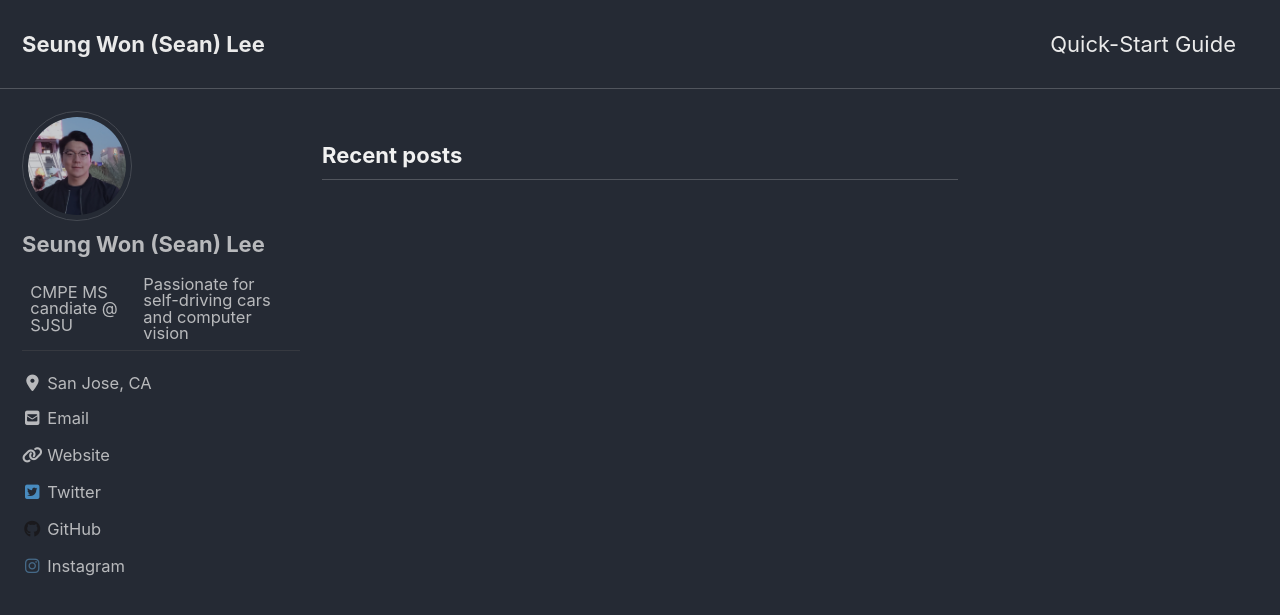
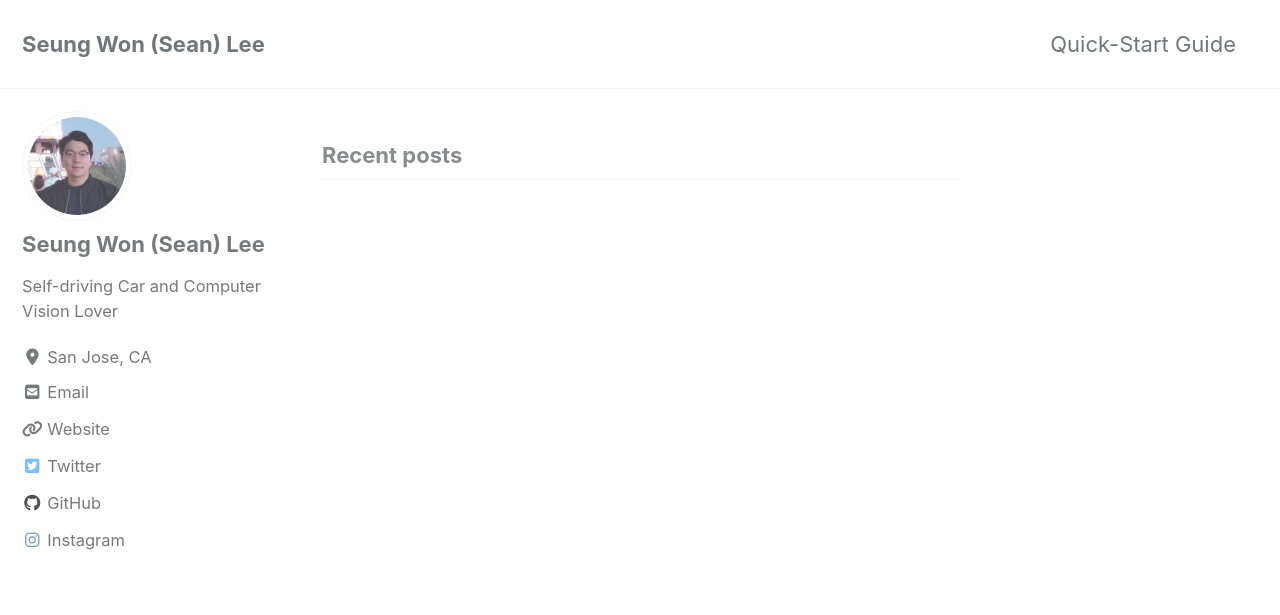
Before and after one commit to swdev1202/swdev1202.github.io, a Jekyll site: the page built from index.html, in a window 1280 px wide and 900 px high. Shown: the top 615 px of the window. Built offline with Jekyll 4.4.1, drawn with Linux system fonts in a browser that asks for light colours; cached includes are drawn as plain includes; nearby versions of some CDN libraries; the list of posts is cut into pages by our own code.

Commit message:
changing some bio

```diff
--- a/_config.yml
+++ b/_config.yml
@@ -12,7 +12,7 @@
 
 # theme                  : "minimal-mistakes-jekyll"
 # remote_theme           : "mmistakes/minimal-mistakes"
-minimal_mistakes_skin    : "dark" # "air", "aqua", "contrast", "dark", "dirt", "neon", "mint", "plum", "sunrise"
+minimal_mistakes_skin    : "default" # "air", "aqua", "contrast", "dark", "dirt", "neon", "mint", "plum", "sunrise"
 
 # Site Settings
 locale                   : "en-US"
@@ -109,7 +109,7 @@ analytics:
 author:
   name             : "Seung Won (Sean) Lee"
   avatar           : "/assets/images/head-shot.png"
-  bio              : "CMPE MS candiate @ SJSU | Passionate for self-driving cars and computer vision"
+  bio              : "Self-driving Car and Computer Vision Lover"
   location         : "San Jose, CA"
   email            :
   links:
```
